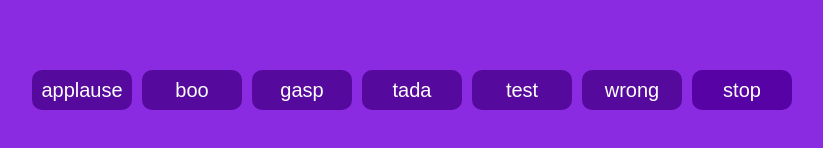
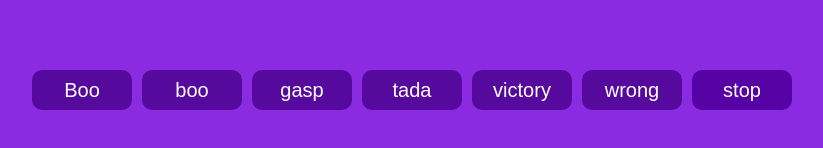
Before and after one commit to acciojob/Soundbar-Durga-velu, a website: page main.html in a window 1280 px wide. Shown: the part 310-458 px from the top of the page, without its empty margins (228-1051 px from the left). Drawn offline with Linux system fonts and the light colour scheme.

Commit message:
created a submission

```diff
--- a/main.html
+++ b/main.html
@@ -9,11 +9,11 @@
 <body>
 	<!-- the entire body must be written by student -->
 <section id="buttons">
-    <button class="btn" data-sound="https://example.com/path/to/applause.wav">applause</button>
+    <button class="btn" data-sound="https://www.soundjay.com/button/sounds/button-10.mp3">Boo</button>
     <button class="btn" data-sound="https://www.soundjay.com/button/sounds/button-10.mp3">boo</button>
     <button class="btn" data-sound="sounds/gasp-7063.mp3">gasp</button>
     <button class="btn" data-sound="sounds/065490_tadaaif-85354.mp3">tada</button>
-<button class="btn" data-sound="https://www.soundhelix.com/examples/mp3/SoundHelix-Song-1.mp3">test</button>
+<button class="btn" data-sound="https://www.soundhelix.com/examples/mp3/SoundHelix-Song-1.mp3">victory</button>
     <button class="btn" data-sound="sounds/buzzer-or-wrong-answer-20582.mp3">wrong</button>
     <button class="stop">stop</button>
 </section>
```
